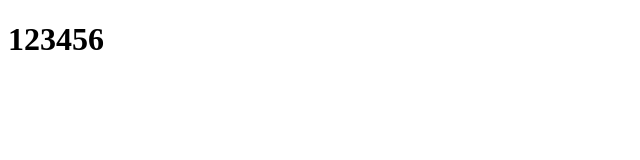
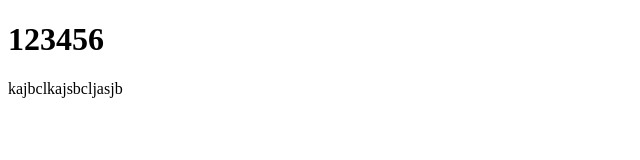
Before and after one commit to ZooskMPH/mph-may-14, a plain HTML site: page index.html in a window 1280 px wide. Shown: the whole page, without its empty margins (0-640 px from the left). Drawn offline with Linux system fonts and the light colour scheme.

Commit message:
add more stuff for test

```diff
--- a/index.html
+++ b/index.html
@@ -4,6 +4,7 @@
   <title> Hello!! </title>
 </head>
   <h1>123456</h1>
+  <p1>kajbclkajsbcljasjb</p1>
 <body>
 </body>
 </html>
```
